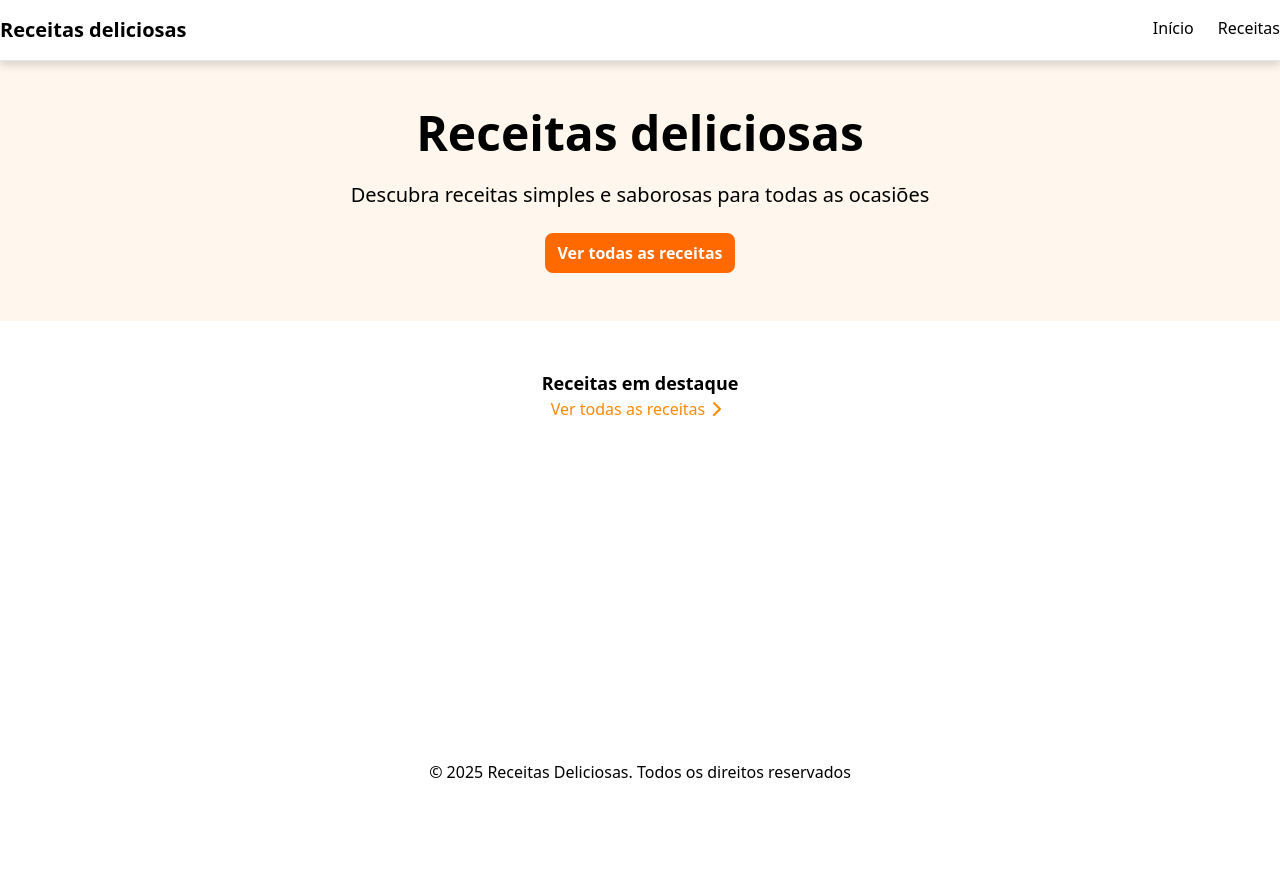
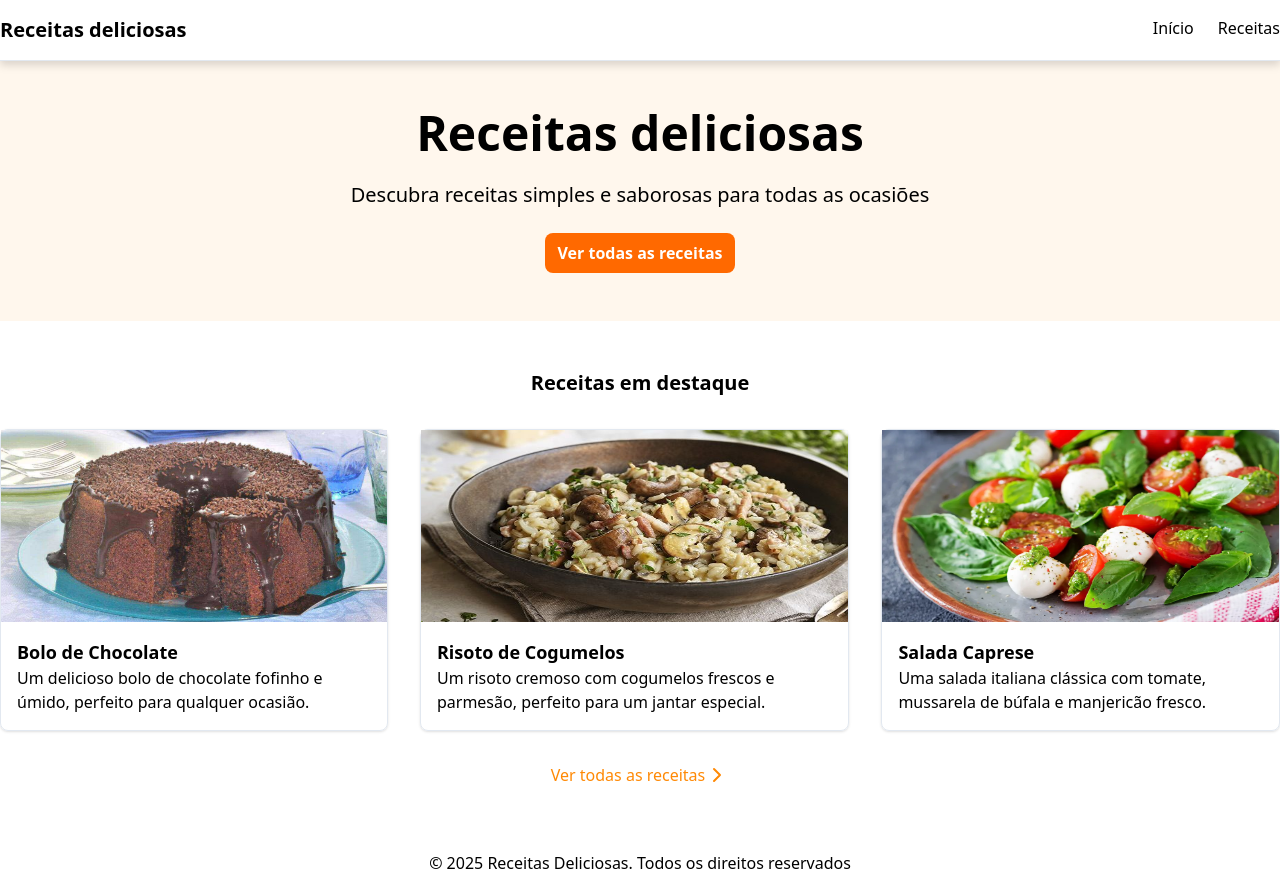
Before and after one commit to talles-morais/receitas-byron, a Next.js app: page / in a window 1280 px wide. Before the commit the page ends 800 px from the top, so only its background shows below. Built offline with nearby package versions, Linux system fonts and the light colour scheme.

Commit message:
feat: mostra receitas em destaque

```diff
--- a/src/app/page.tsx
+++ b/src/app/page.tsx
@@ -1,7 +1,11 @@
 import { ChevronRight } from "lucide-react";
 import Link from "next/link";
+import { recipes } from "@/lib/data";
+import RecipeCard from "@/components/RecipeCard";
 
 export default function Home() {
+  const featuredRecipes = recipes.slice(0, 3)
+
   return (
     <main className="flex-grow">
 
@@ -19,10 +23,14 @@ export default function Home() {
 
       {/* seção receitas em destaque */}
       <section className="py-12">
-        <div className="flex flex-col items-center container mx-auto">
-          <h2 className="text-lg font-bold">Receitas em destaque</h2>
+        <div className="flex flex-col gap-8 items-center container mx-auto">
+          <h2 className="text-xl font-bold">Receitas em destaque</h2>
 
-          {/* TODO: cards de receita */}
+          <div className="flex gap-8 w-full">
+            {featuredRecipes.map((recipe) => (
+              <RecipeCard key={recipe.id} recipe={recipe} />
+            ))}
+          </div>
 
           <Link className="flex text-orange-400 hover:text-orange-700 transition-colors" href="/receitas">
             Ver todas as receitas
--- a/src/app/receitas/page.tsx
+++ b/src/app/receitas/page.tsx
@@ -8,7 +8,7 @@ export default function ReceitasPage() {
         <h1 className="text-3xl font-bold">Todas as receitas</h1>
 
         {/* cards */}
-        <div className="grid grid-cols-3 gap-8">
+        <div className="grid grid-cols-3 gap-8 mt-8">
           {recipes.map((recipe) => (
             <RecipeCard key={recipe.id} recipe={recipe}/>
           ))}
```
